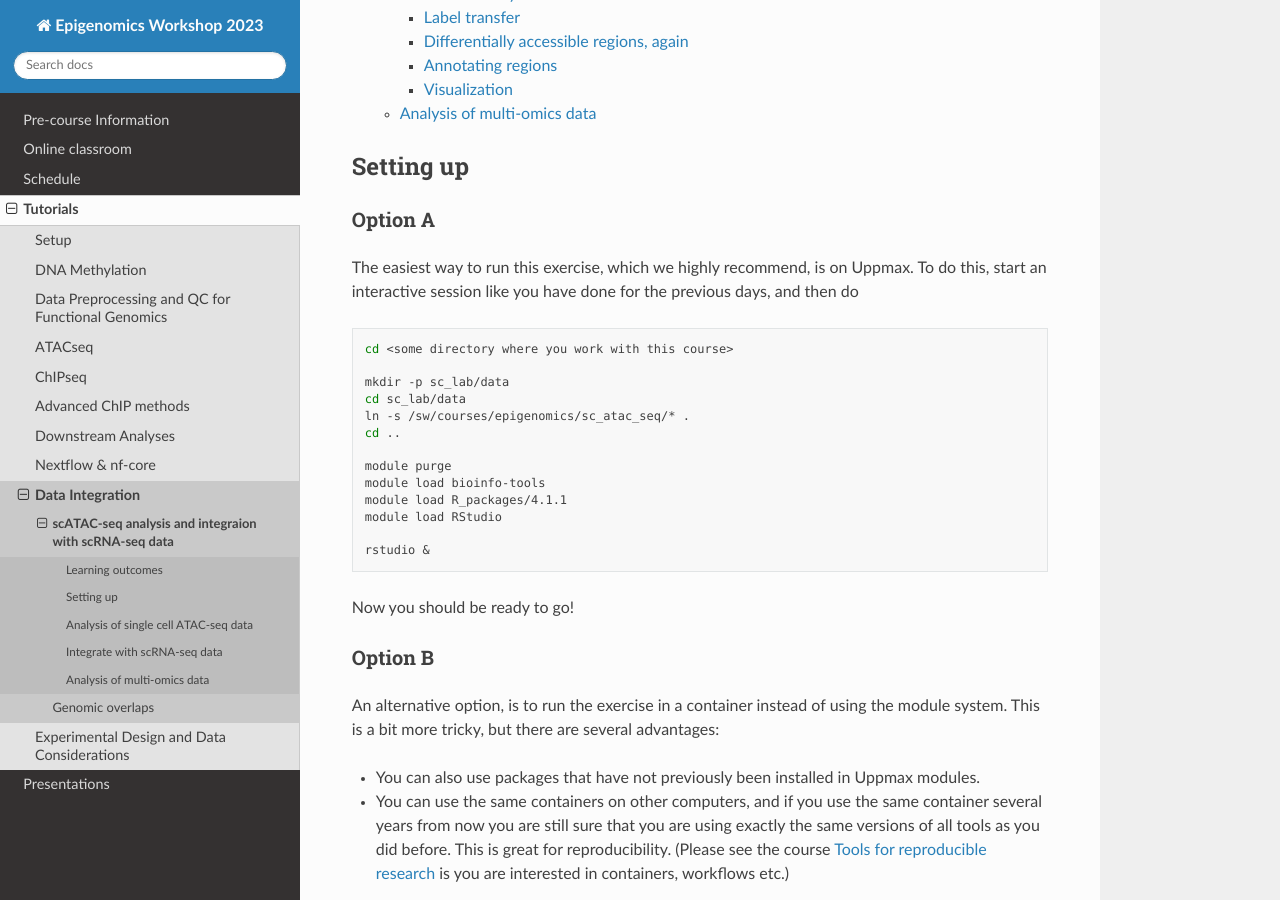
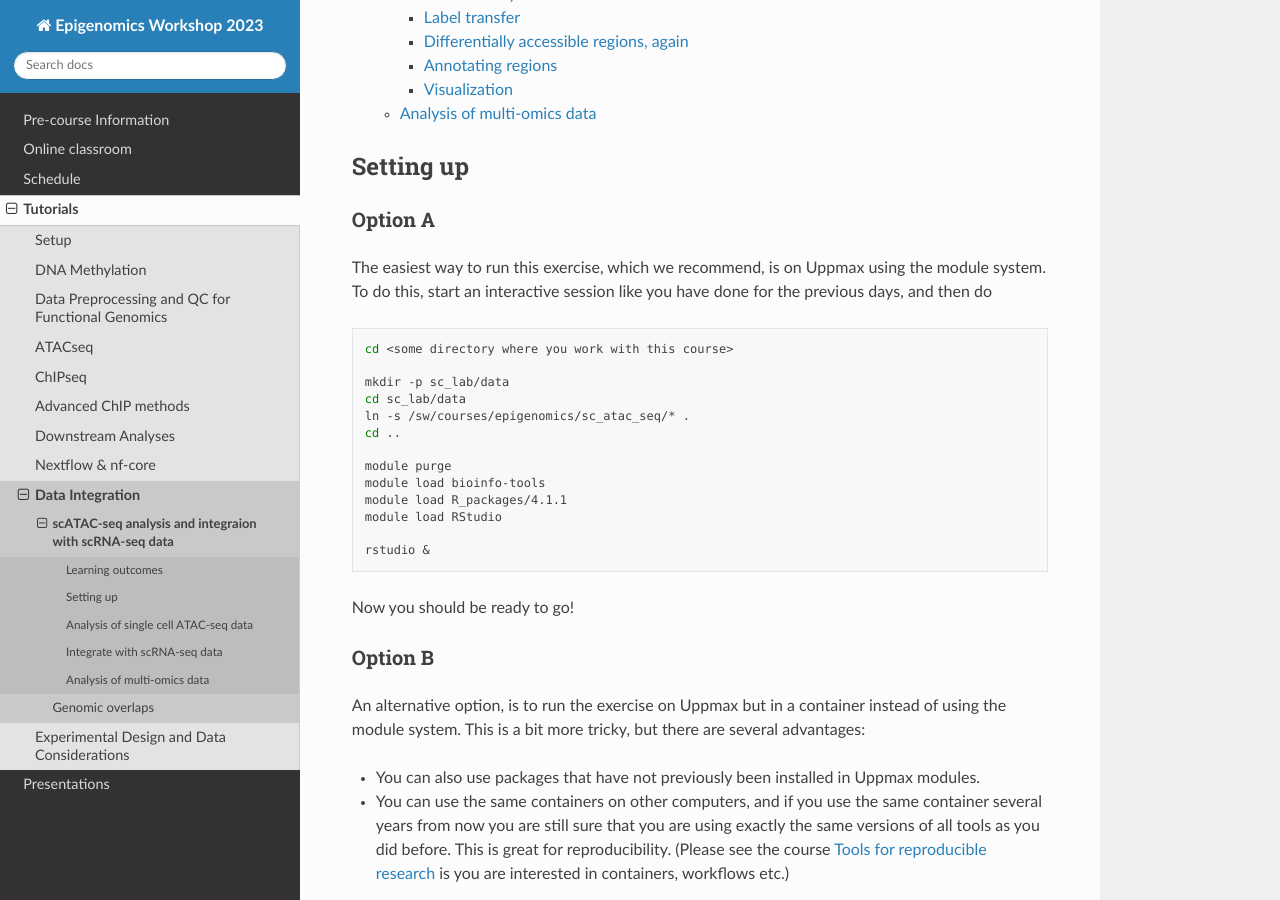
Before and after one commit to NBISweden/workshop-epigenomics-RTDs, a Sphinx documentation site: the page built from docs/content/tutorials/scAtacSeq/lab-sc_atac_seq.md, in a window 1280 px wide and 900 px high, scrolled down 738 px. Built offline with Sphinx 7.4.7 and the Read the Docs theme 2.0.0, drawn with Linux system fonts in a browser that asks for light colours.

Commit message:
formatting & typos for single cell lab

````diff
--- a/docs/content/tutorials/scAtacSeq/lab-sc_atac_seq.md
+++ b/docs/content/tutorials/scAtacSeq/lab-sc_atac_seq.md
@@ -36,7 +36,7 @@
 
 ### Option A
 
-The easiest way to run this exercise, which we highly recommend, is on Uppmax. To do this, start an interactive session like you have done for the previous days, and then do
+The easiest way to run this exercise, which we recommend, is on Uppmax using the module system. To do this, start an interactive session like you have done for the previous days, and then do
 
 ```bash
 cd <some directory where you work with this course>
@@ -58,7 +58,7 @@
 
 ### Option B
 
-An alternative option, is to run the exercise in a container instead of using the module system. This is a bit more tricky, but there are several advantages:
+An alternative option, is to run the exercise on Uppmax but in a container instead of using the module system. This is a bit more tricky, but there are several advantages:
 
 - You can also use packages that have not previously been installed in Uppmax modules.
 
@@ -66,9 +66,9 @@
 
 To set up this exercise using this option, you have to go through the following steps:
 
-- Log in to uppmax, and start an interactive session.
+Log in to uppmax, and start an interactive session.
 
-- Run the following script on uppmax, to start Rstudio
+Run the following script on uppmax, to start Rstudio
 
 ```
 /sw/courses/epigenomics/sc_atac_seq/startup_script.sh
@@ -86,9 +86,9 @@
 ```
 
 
-- On your local computer, run the ssh command printed above
+On your local computer, run the ssh command printed above
 
-- Finally, start a web browser on your local computer, and go to [http://localhost:8787](http://localhost:8787).
+Finally, start a web browser on your local computer, and go to [http://localhost:8787](http://localhost:8787).
 
 You should now see Rstudio in you web browser, and can start the exercise.
 
````
